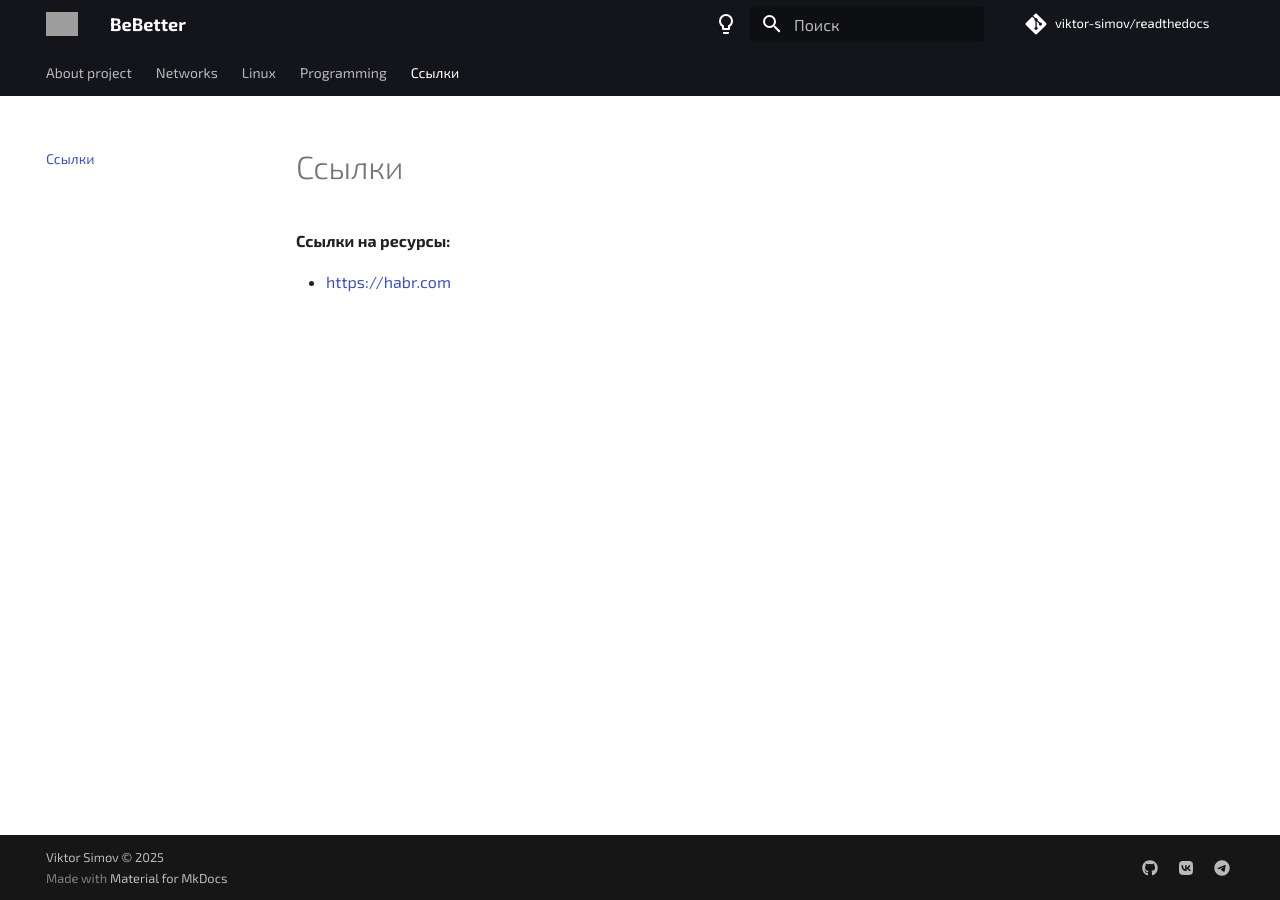
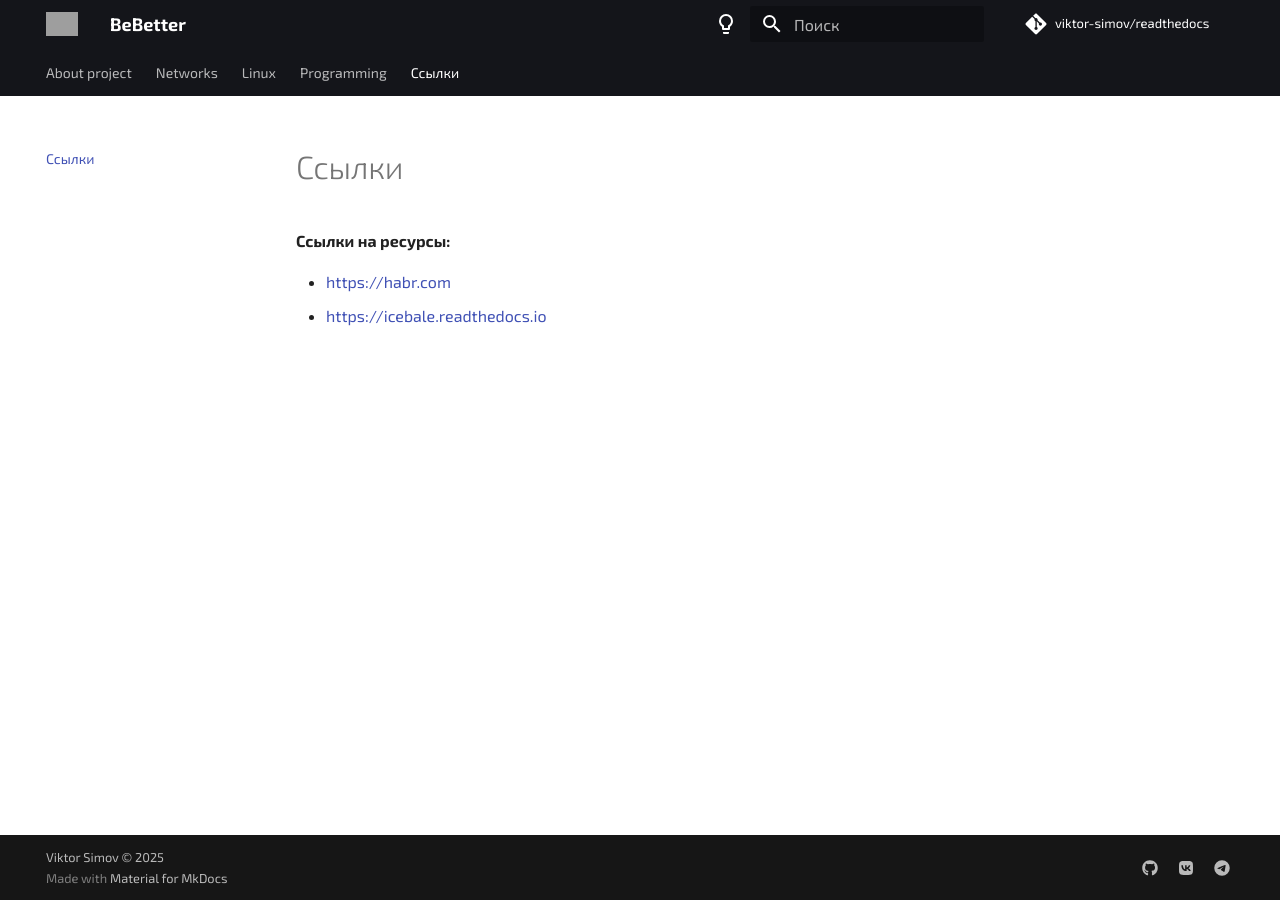
Before and after one commit to viktor-simov/readthedocs, an MkDocs documentation site: the page built from docs/links.md, in a window 1280 px wide. Built offline with MkDocs 1.6.1 and Material for MkDocs 9.7.7, drawn with Linux system fonts in a browser that asks for light colours; comment, search, counter and statistics services are not loaded; part of the change alters nothing that is shown; grey boxes are pictures that could not be loaded.

Commit message:
Update links.md

```diff
--- a/docs/links.md
+++ b/docs/links.md
@@ -3,3 +3,4 @@ title: Ссылки
 **Ссылки на ресурсы:**
 
 - https://habr.com
+- https://icebale.readthedocs.io
```
